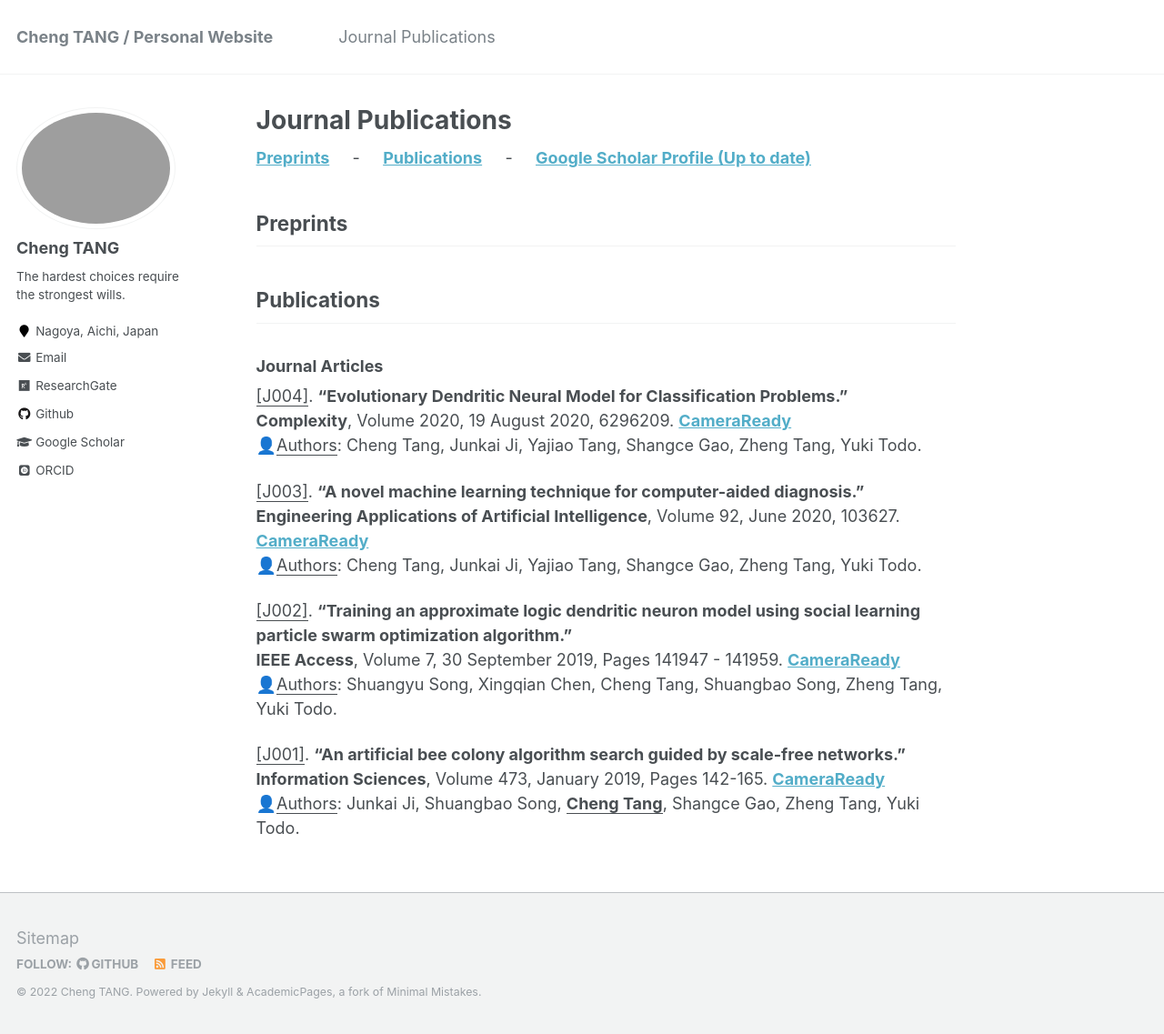
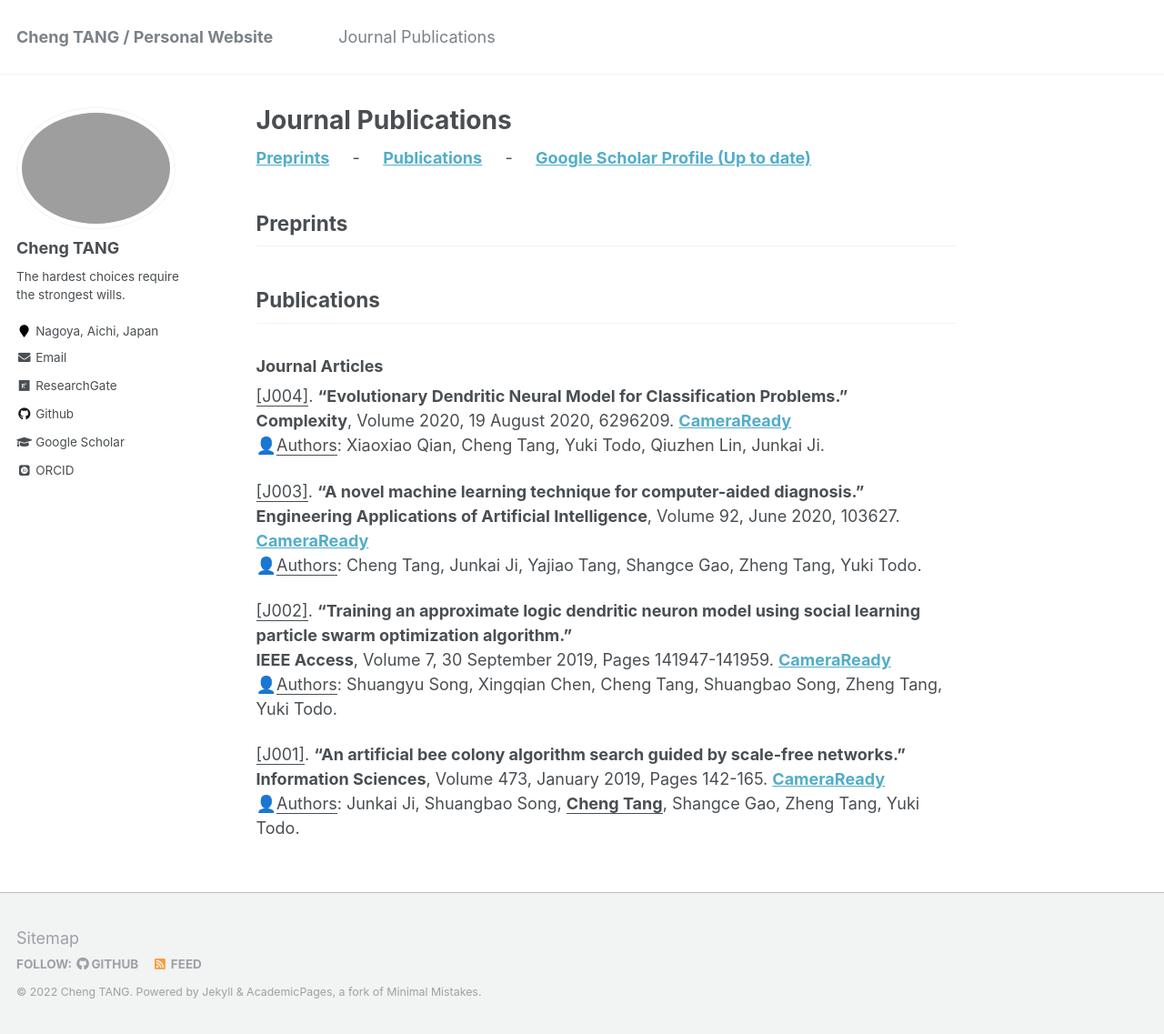
Before and after one commit to ChengTANG-AI/chengtang-ai.github.io, a Jekyll site: the page built from _pages/JournalPublications.md, in a window 1280 px wide and 1137 px high. Shown: the whole window at 91% size. Built offline with Jekyll 4.4.1, drawn with Linux system fonts in a browser that asks for light colours; some web fonts are replaced.

Commit message:
Update JournalPublications.md

```diff
--- a/_pages/JournalPublications.md
+++ b/_pages/JournalPublications.md
@@ -32,15 +32,15 @@
 ### Journal Articles
 
 <u>[J004]</u>. **"Evolutionary Dendritic Neural Model for Classification Problems."**
-**Complexity**, Volume 2020, 19 August 2020, 6296209. **[CameraReady](https://doi.org/10.1016/j.engappai.2020.103627)**
-👤<u>Authors</u>: Cheng Tang, Junkai Ji, Yajiao Tang, Shangce Gao, Zheng Tang, Yuki Todo.
+**Complexity**, Volume 2020, 19 August 2020, 6296209. **[CameraReady](https://doi.org/10.1155/2020/6296209)**
+👤<u>Authors</u>: Xiaoxiao Qian, Cheng Tang, Yuki Todo, Qiuzhen Lin, Junkai Ji.
 
 <u>[J003]</u>. **"A novel machine learning technique for computer-aided diagnosis."**
 **Engineering Applications of Artificial Intelligence**, Volume 92, June 2020, 103627. **[CameraReady](https://doi.org/10.1016/j.engappai.2020.103627)**
 👤<u>Authors</u>: Cheng Tang, Junkai Ji, Yajiao Tang, Shangce Gao, Zheng Tang, Yuki Todo.
 
 <u>[J002]</u>. **"Training an approximate logic dendritic neuron model using social learning particle swarm optimization algorithm."**
-**IEEE Access**, Volume 7, 30 September 2019, Pages 141947 - 141959. **[CameraReady](https://doi.org/10.1109/ACCESS.2019.2944682)**
+**IEEE Access**, Volume 7, 30 September 2019, Pages 141947-141959. **[CameraReady](https://doi.org/10.1109/ACCESS.2019.2944682)**
 👤<u>Authors</u>: Shuangyu Song, Xingqian Chen, Cheng Tang, Shuangbao Song, Zheng Tang, Yuki Todo.
 
 <u>[J001]</u>. **"An artificial bee colony algorithm search guided by scale-free networks."**
```
